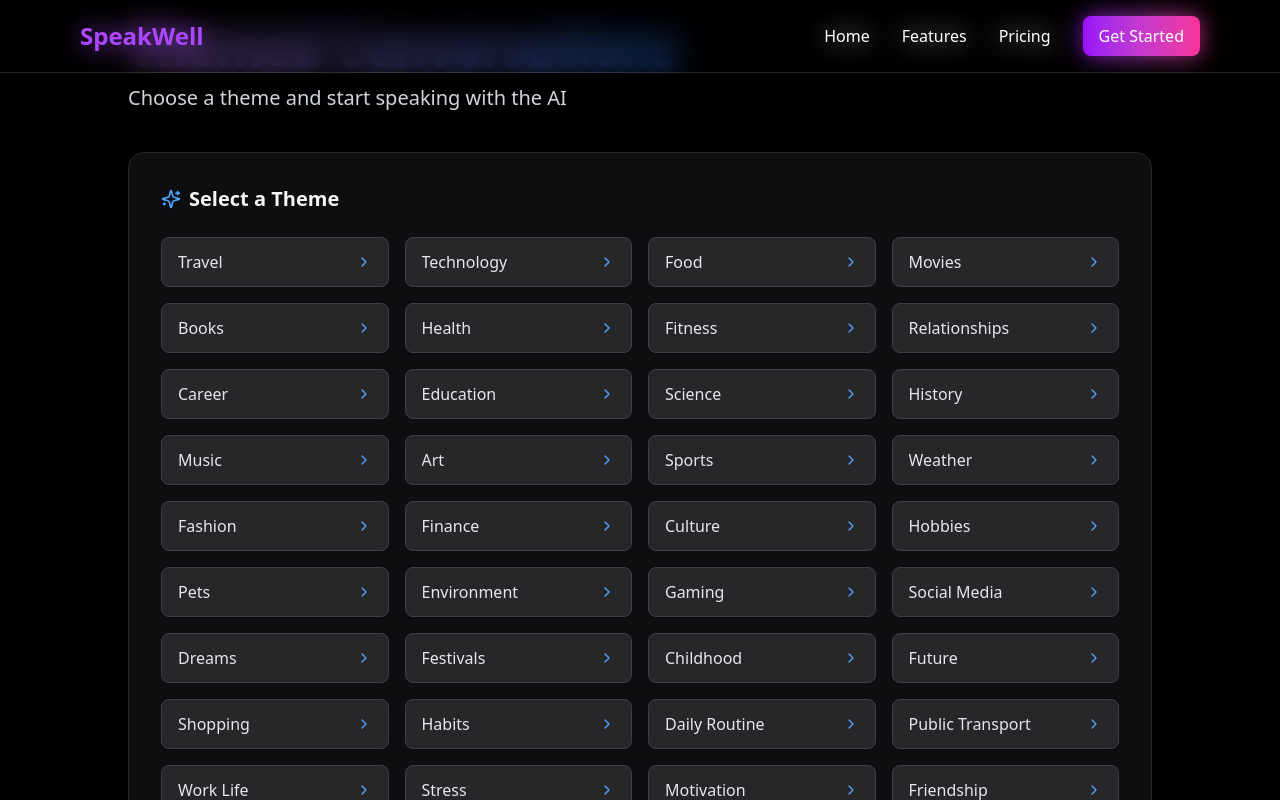
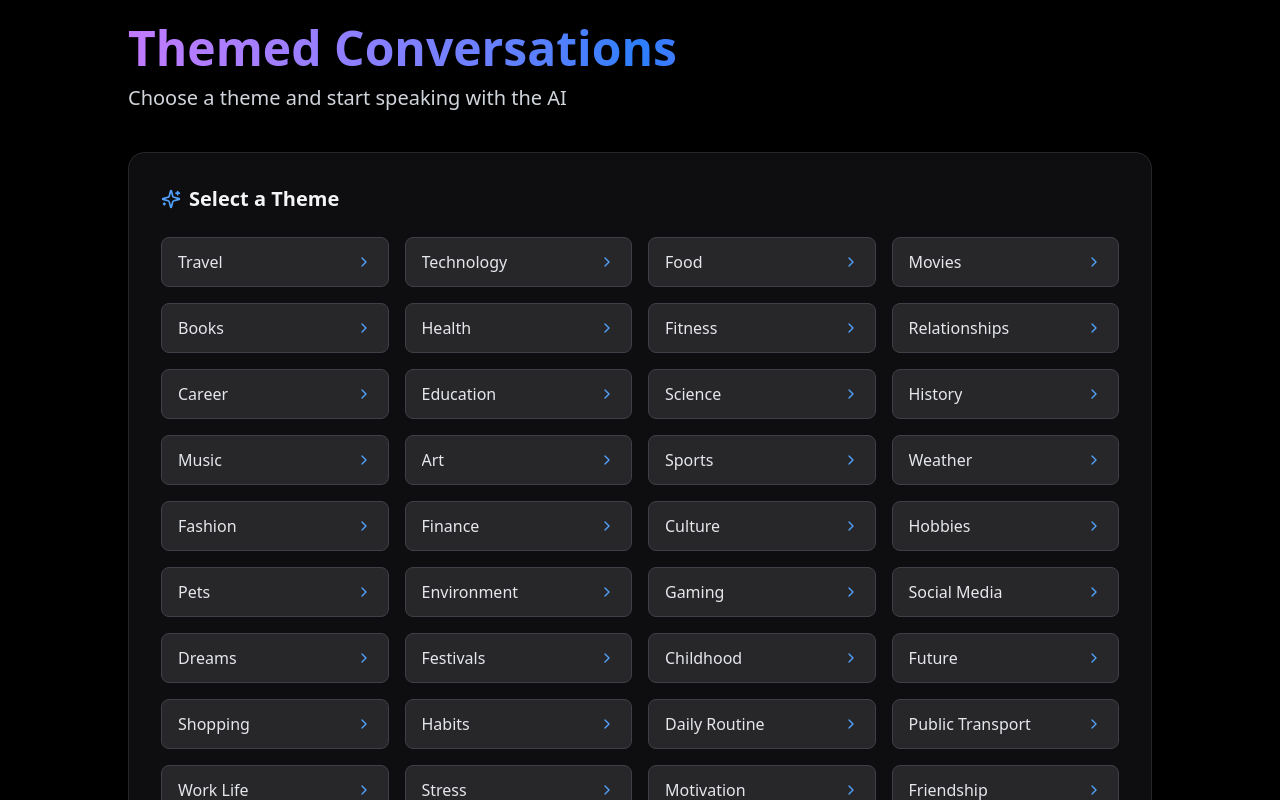
Before and after one commit to Galactic99/SpeakWell, a Next.js app: page /home/conversations in a window 1280 px wide. Built offline with nearby package versions, Linux system fonts and the light colour scheme.

Commit message:
navbar fixed

```diff
--- a/app/(home)/home/layout.tsx
+++ b/app/(home)/home/layout.tsx
@@ -15,12 +15,13 @@ export default function ClientLayout({
   const isFeedbackDetailPath = pathname?.includes("/home/feedbacks/") && pathname?.split("/").length > 3;
   const isFeedbacksPath = pathname === "/home/feedbacks";
   const isProgressPath = pathname === "/home/progress";
+  const isConversationPath = pathname === "/home/conversations";
 
   return (
     <>
-      {!isHomePath && !isProgressPath && <Navbar currentPath={pathname} />}
+      {!isHomePath && !isProgressPath && !isConversationPath && <Navbar currentPath={pathname} />}
       <main className="flex-grow">{children}</main>
-      {!isHomePath && !isFeedbackDetailPath && !isFeedbacksPath && !isProgressPath && <Footer />}
+      {!isHomePath && !isFeedbackDetailPath && !isFeedbacksPath && !isProgressPath && !isConversationPath && <Footer />}
     </>
   );
 }
--- a/app/client-layout.tsx
+++ b/app/client-layout.tsx
@@ -17,12 +17,13 @@ export default function ClientLayout({
   const isFeedbackDetailPath = pathname?.includes("/home/feedbacks/") && pathname?.split("/").length > 3;
   const isProgressPath = pathname === "/home/progress";
   const isInFeedbackSection = isFeedbacksPath || isFeedbackDetailPath;
+  const isConversationPath = pathname === "/home/conversations";
 
   return (
     <>
-      {!isHomePath && !isSessionPath && !isInFeedbackSection && !isProgressPath && <Navbar />}
+      {!isHomePath && !isSessionPath && !isInFeedbackSection && !isProgressPath && !isConversationPath  && <Navbar />}
       <main className="flex-grow">{children}</main>
-      {!isHomePath && !isSessionPath && !isInFeedbackSection && !isProgressPath && <Footer />}
+      {!isHomePath && !isSessionPath && !isInFeedbackSection && !isProgressPath && !isConversationPath && <Footer />}
     </>
   );
 }
```
